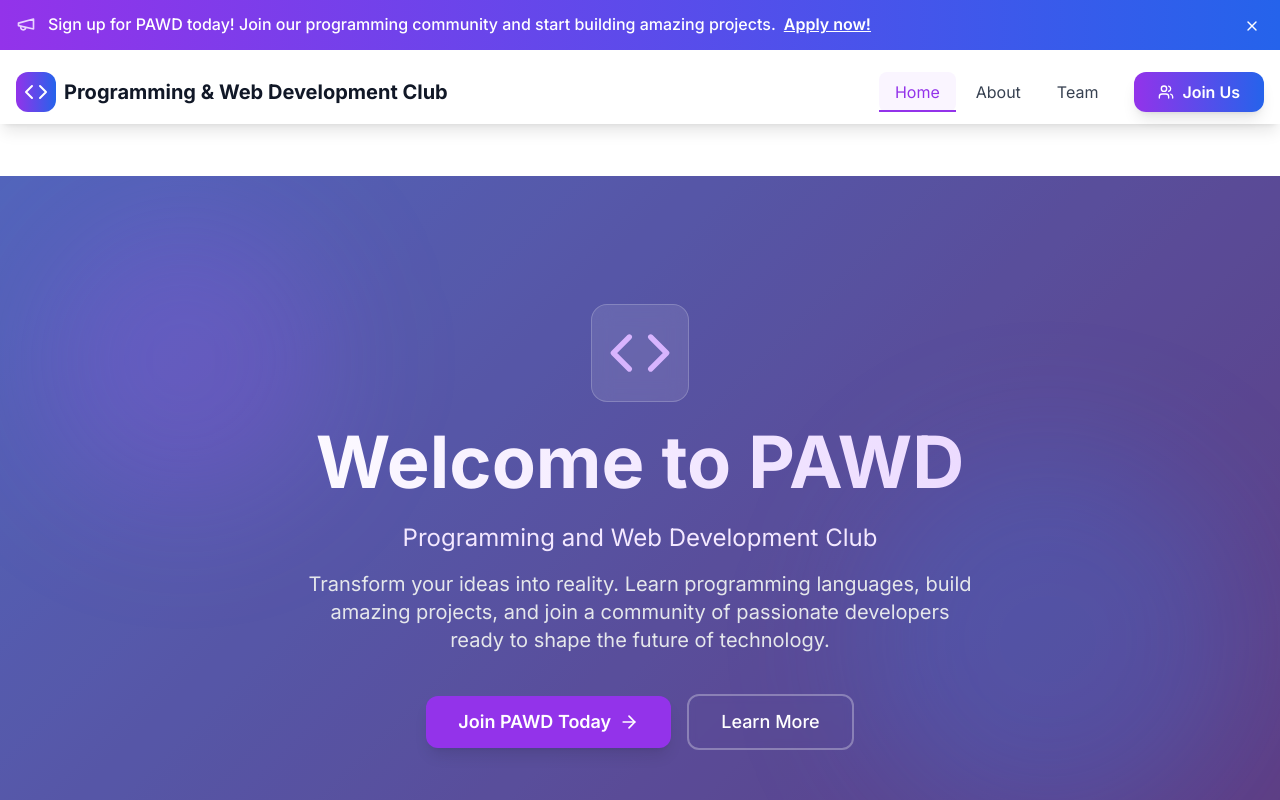
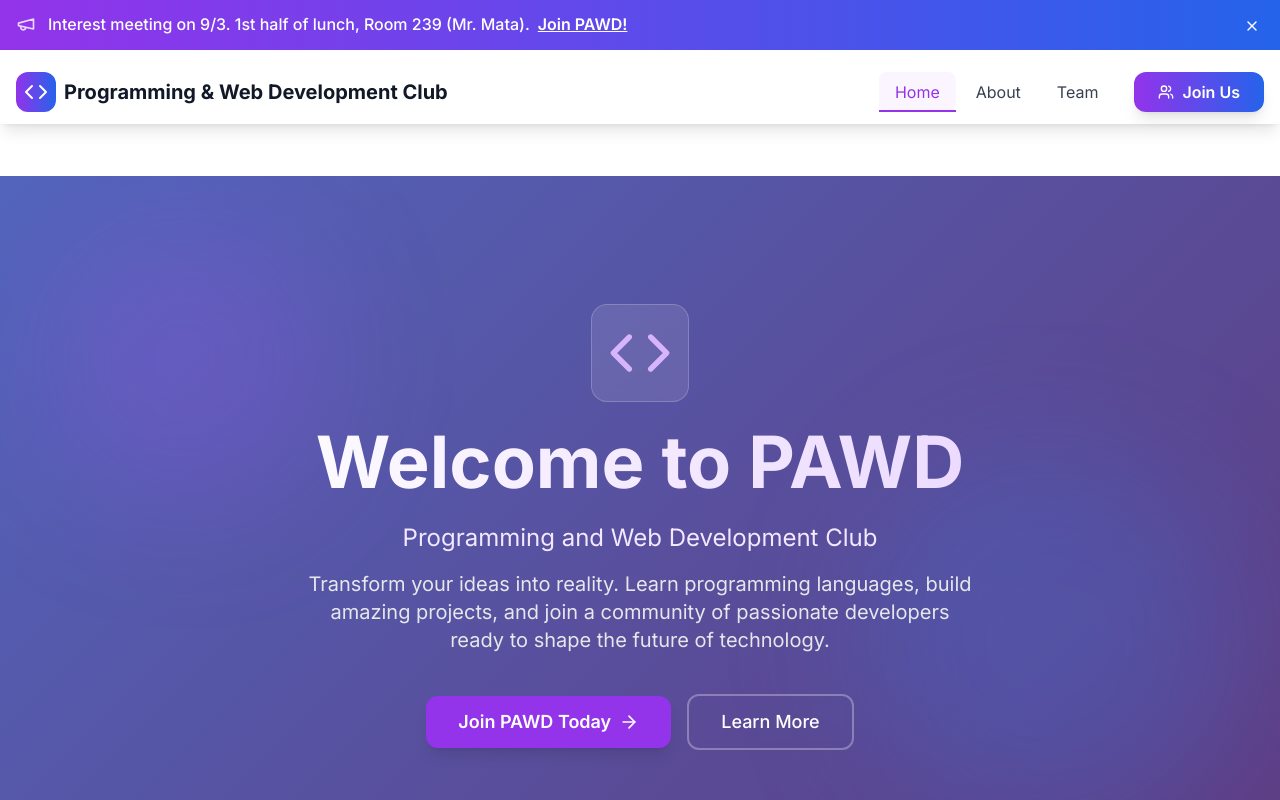
Before and after one commit to programmingcvhs/programmingcvhs.github.io, a Next.js app: page / in a window 1280 px wide. Shown: the top 800 px of the page. Built offline with nearby package versions, Linux system fonts and the light colour scheme.

Commit message:
Update Navbar.tsx

```diff
--- a/components/Navbar.tsx
+++ b/components/Navbar.tsx
@@ -43,13 +43,13 @@ export function Navbar() {
                 <div className="flex items-start space-x-3 flex-1 min-w-0">
                   <Megaphone className="w-5 h-5 text-purple-200 flex-shrink-0 mt-0.5" />
                   <p className="text-sm md:text-base font-medium leading-tight">
-                    <span className="hidden sm:inline">Sign up for PAWD today! </span>
-                    Join our programming community and start building amazing projects.
+                    <span className="hidden sm:inline">Interest meeting on 9/3. </span>
+                    1st half of lunch, Room 239 (Mr. Mata).
                     <Link
                       href="/signup"
                       className="ml-2 underline hover:no-underline font-semibold whitespace-nowrap"
                     >
-                      Apply now!
+                      Join PAWD!
                     </Link>
                   </p>
                 </div>
```
